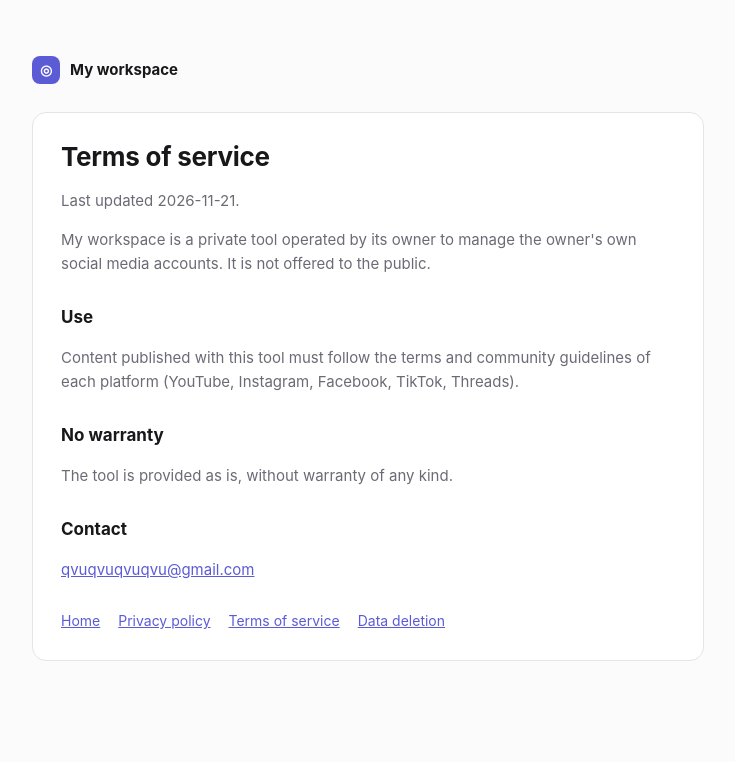
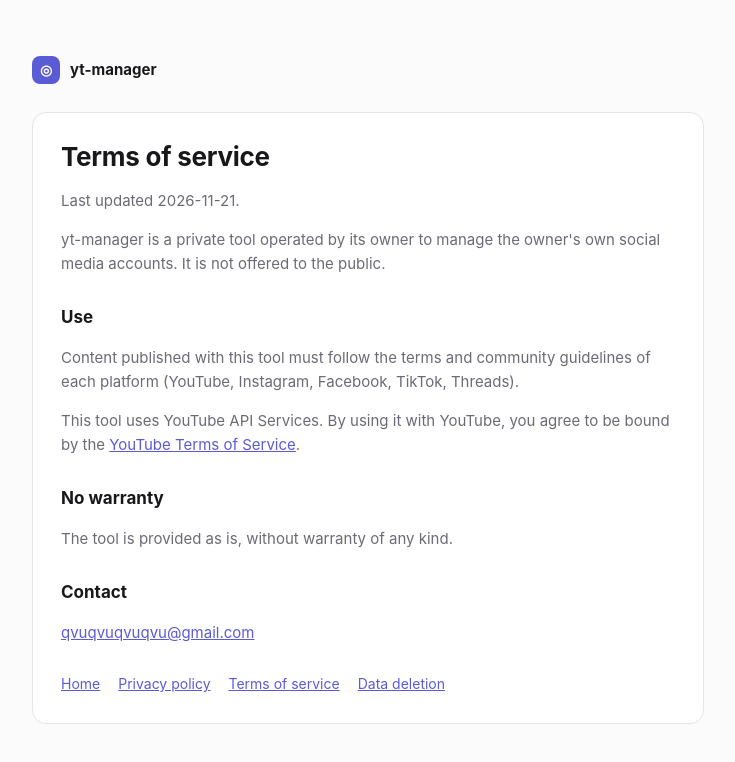
Before and after one commit to qvuqvu/orbit-oauth, a plain HTML site: page terms.html in a window 1280 px wide. Shown: the whole page, without its empty margins (272-1007 px from the left). Drawn offline with Linux system fonts and the light colour scheme.

Commit message:
Update terms.html

```diff
--- a/terms.html
+++ b/terms.html
@@ -4,7 +4,7 @@
 <meta charset="utf-8">
 <meta name="viewport" content="width=device-width, initial-scale=1">
 <meta name="referrer" content="no-referrer">
-<title>Terms of service — My workspace</title>
+<title>Terms of service — yt-manager</title>
 <style>
   :root { color-scheme: light dark; --fg:#18181b; --muted:#6b6b76; --bg:#fbfbfc; --card:#fff; --border:#e4e4e9; --accent:#5b5bd6; }
   @media (prefers-color-scheme: dark) { :root { --fg:#ededf0; --muted:#a1a1aa; --bg:#0d0d10; --card:#141418; --border:#26262d; --accent:#8b8bf5; } }
@@ -25,12 +25,13 @@
 </style>
 
 </head>
-<body><main><div class="brand"><div class="logo">◎</div>My workspace</div><div class="card">
+<body><main><div class="brand"><div class="logo">◎</div>yt-manager</div><div class="card">
 <h1>Terms of service</h1>
 <p>Last updated 2026-11-21.</p>
-<p>My workspace is a private tool operated by its owner to manage the owner's own social media accounts. It is not offered to the public.</p>
+<p>yt-manager is a private tool operated by its owner to manage the owner's own social media accounts. It is not offered to the public.</p>
 <h2>Use</h2>
 <p>Content published with this tool must follow the terms and community guidelines of each platform (YouTube, Instagram, Facebook, TikTok, Threads).</p>
+<p>This tool uses YouTube API Services. By using it with YouTube, you agree to be bound by the <a href="https://www.youtube.com/t/terms">YouTube Terms of Service</a>.</p>
 <h2>No warranty</h2>
 <p>The tool is provided as is, without warranty of any kind.</p>
 <h2>Contact</h2>
```
